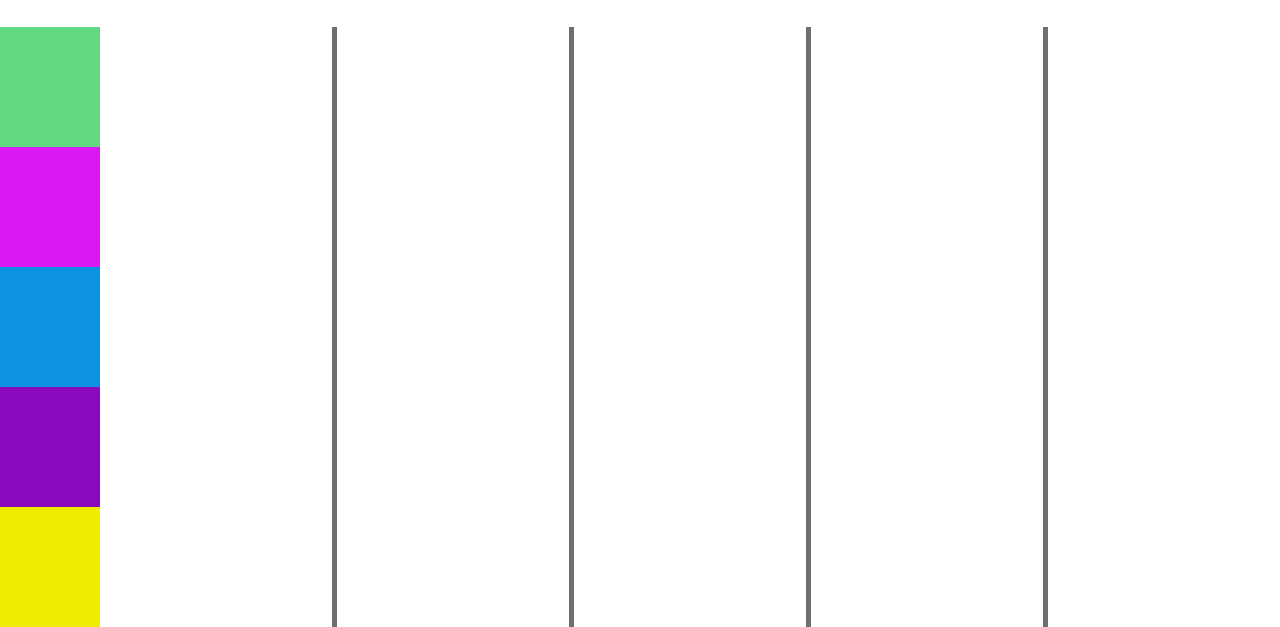
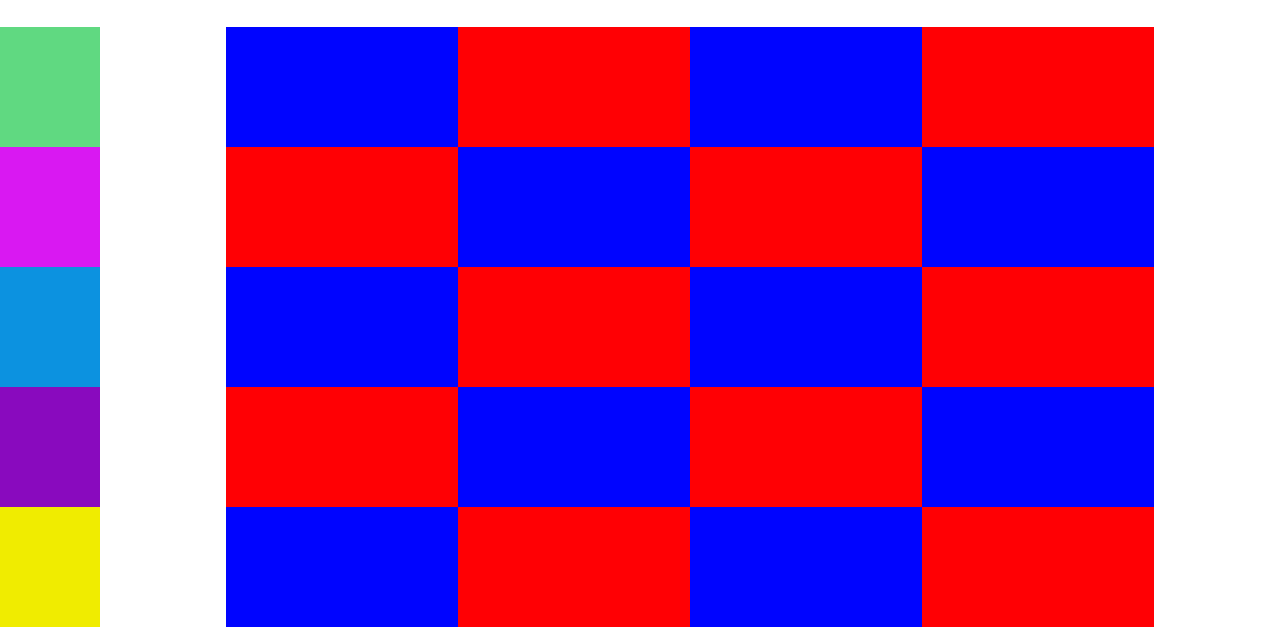
Before and after one commit to spCheney/Online-Drums, a plain HTML site: page index.html in a window 1280 px wide. Shown: the part 173-800 px from the top of the page. Drawn offline with Linux system fonts and the light colour scheme.

Commit message:
Got all of the placeholders set up correctly for the drum beat

```diff
--- a/backend.js
+++ b/backend.js
@@ -18,6 +18,12 @@ window.addEventListener('load', () => {
         "#000000"       //white
     ];
     const pHolders = document.querySelectorAll(".placeHolders div");
+    const placeHolders = document.querySelector(".placeHolders");
+    const phColors = [
+        "#ff0004",
+        "#0004ff"
+    ]
+    createPlaceHolders();
 
     var bpm = 120;          //how fast the lines change in beats per minute
     var lineBeat = 1;       //line metronome starts here
@@ -96,8 +102,30 @@ window.addEventListener('load', () => {
         return true;
     }
 
+    function createPlaceHolders(){
+        var offset = 0;
+        for(i = 0; i < 20; i++) {
+            var ph = document.createElement("div");
+            placeHolders.appendChild(ph);
+
+            //used to make the colors alternate
+            if(i % 4 == 0 && i != 0) {
+                offset = offset + 1 % 2;
+            }
+
+            if((i - offset) % 2) {
+                ph.style.backgroundColor = phColors[0];
+            }
+            else {
+                ph.style.backgroundColor = phColors[1];
+            }
+
+            ph = null;
+        }
+    }
+
     //places bubble on a metronome line
-    pHolders.forEach((ph, index) => {
+    placeHolders.forEach((ph, index) => {
         ph.addEventListener('click', function(){
             //if the placeholder doesn't have a bubble add one
             if (ph.children.length == 0) {
--- a/index.html
+++ b/index.html
@@ -55,10 +55,10 @@
 
         <!--Used to visualize where each drum will played according to the metronome-->
         <div class="placeHolders">
-            <div class="placeH1"></div>
+            <!-- <div class="placeH1"></div>
             <div class="placeH2"></div>
             <div class="placeH3"></div>
-            <div class="placeH4"></div>
+            <div class="placeH4"></div> -->
         </div>
     </div>
 </body>
--- a/styles/style.scss
+++ b/styles/style.scss
@@ -196,34 +196,42 @@ $color3: #000000;
 }
 
 //clickable locations of drums on the metronome lines
-$phWidth: calc(100% - 100px);
-// .placeHolders{
-//     position: fixed;
-//     left: calc(100px + #{$wLineWidth / 2});
-//     width: $phWidth;
-//     height: calc(100% - 200px);
-//     top: 200px;
+$phWidth: calc(#{$wLineWidth} * 4);
 
-    //z-index: 1;
+// .placeHolders > div{
+//     position: absolute;
+//     width: 5%;
+//     height: 5%;
+//     border-radius: 50%;
 // }
-.placeH1{
-    background: white;
+
+.placeHolders{
+    position: fixed;
+    left: calc(100px + #{$wLineWidth / 2});
+    width: calc(((100% - 120px) / 5) * 4);
+    height: calc(100% - 200px);
+    top: 200px;
+    display: flex;
+    flex-flow: row wrap;
+    z-index: 1;
+}
+.placeHolders > div{
     height: 20%;
-    width: $wLineWidth;
-    z-index: -3;
+    width: 25%;
 }
-.placeH1 > div {
-    position: absolute;
-    width: 5%;
-    height: 5%;
-    border-radius: 50%;
-    top: calc(20% / 2 - 2.5%);
-    left: calc(#{$wLineWidth} / 2 - 2.5%);
-    //z-index: 1;
-}
+// .placeH1{
+//     background: #ff0004;
+// }
+// .placeH1 > div {
+//     position: absolute;
+//     width: 5%;
+//     height: 5%;
+//     border-radius: 50%;
+//     top: calc(20% / 2 - 2.5%);
+//     left: calc(#{$wLineWidth} / 2 - 2.5%);
+//     //z-index: 1;
+// }
 
-.placeH2{
-    background: blue;
-    height: 100px;
-    width: calc(#{$wLineWidth});
-}
+// .placeH2{
+//     background: #0004ff;
+// }
```
Also changed, not shown: styles/style.css, 1 other file.
